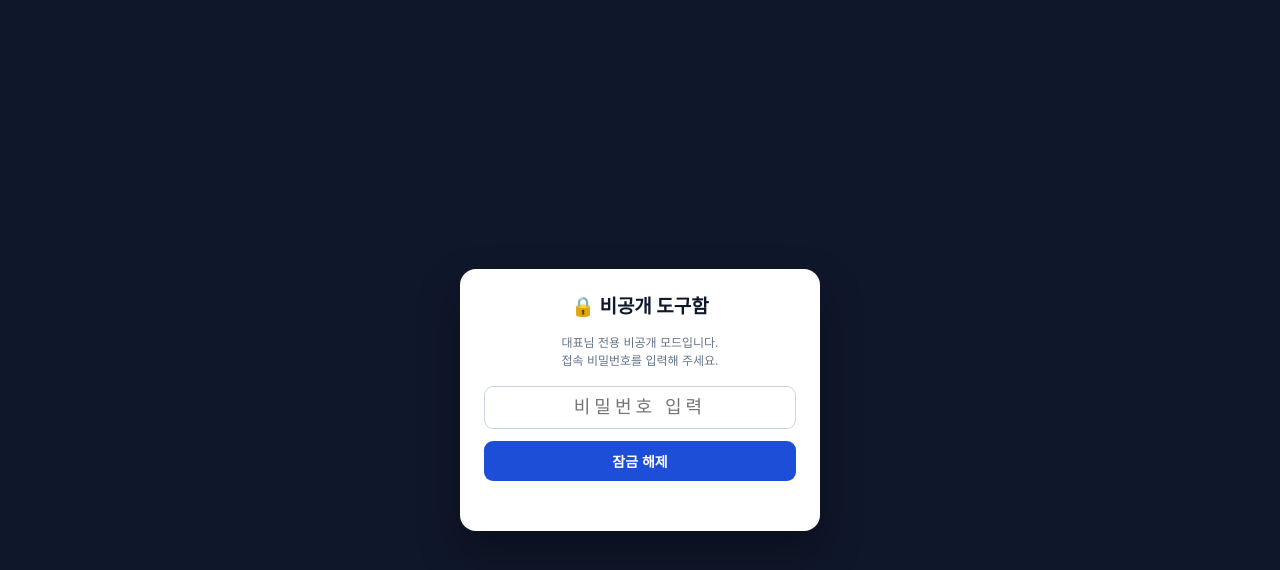
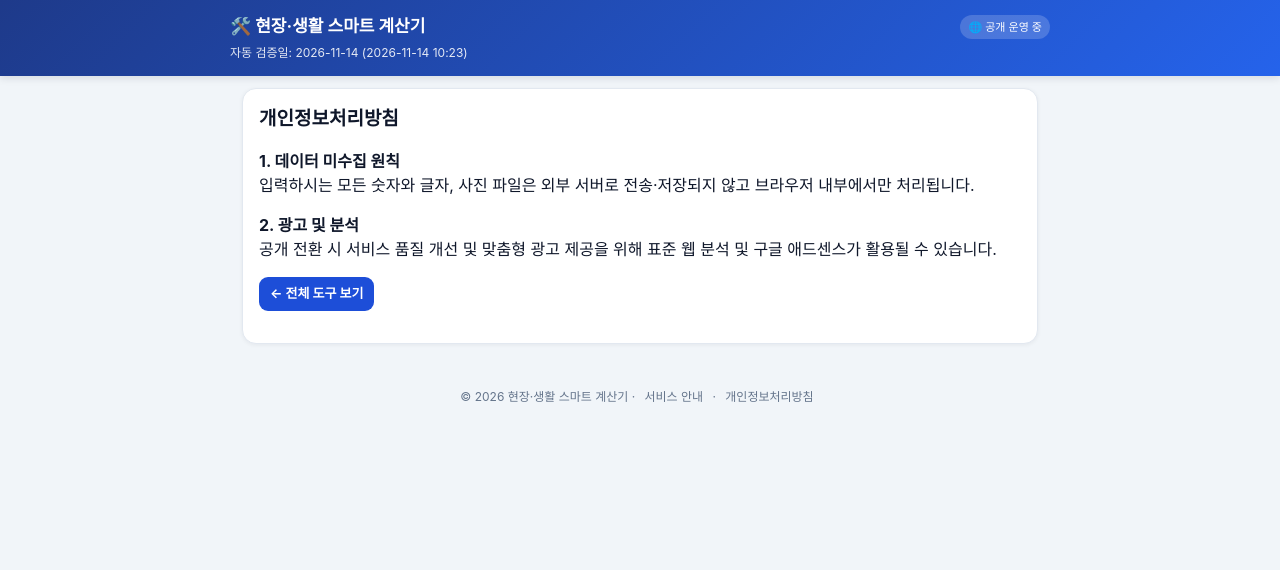
Before and after one commit to acehero0-teak/utility-tools, a plain HTML site: page privacy.html in a window 1280 px wide. Drawn offline with Linux system fonts and the light colour scheme.

Commit message:
auto update privacy.html

```diff
--- a/privacy.html
+++ b/privacy.html
@@ -6,9 +6,9 @@
   <meta name="apple-mobile-web-app-capable" content="yes">
   <meta name="theme-color" content="#1e40af">
   <meta name="description" content="개인정보처리방침">
-  <meta name="robots" content="noindex, nofollow, noarchive">
+  <meta name="robots" content="index, follow">
   <title>개인정보처리방침 - 현장·생활 스마트 계산기</title>
-
+  <script async src="https://pagead2.googlesyndication.com/pagead/js/adsbygoogle.js?client=ca-pub-4632047255308170" crossorigin="anonymous"></script>
   <style>
     :root {
       --bg: #f1f5f9;
@@ -178,11 +178,11 @@
     <div class="hdr-inner">
       <div class="hdr-top">
         <a class="hdr-title" href="/">🛠️ 현장·생활 스마트 계산기</a>
-        <span class="badge">🔒 비공개 테스트</span>
+        <span class="badge">🌐 공개 운영 중</span>
       </div>
       <div class="hdr-sub">
-        <span>자동 검증일: 2026-11-14 (2026-11-14 10:10)</span>
-        <a class="hdr-home" href="/">← 전체 도구 9종 보기</a>
+        <span>자동 검증일: 2026-11-14 (2026-11-14 10:23)</span>
+
       </div>
     </div>
   </header>
@@ -193,17 +193,17 @@
 
   <footer>
     <span>© 2026 현장·생활 스마트 계산기</span> ·
-    <a href="/">전체 도구</a> ·
     <a href="/about.html">서비스 안내</a> ·
     <a href="/privacy.html">개인정보처리방침</a>
   </footer>
 
   <script>
-    const CFG = {"site_title":"현장·생활 스마트 계산기","domain":"tools.netgreatest.com","adsense_pub_id":"ca-pub-4632047255308170","ga4_id":"G-QFWRWR2ZB8","private_mode":true,"access_pin":"8484","last_verified_date":"2026-11-14","banners":[{"badge":"정부지원금","title":"내 조건에 맞는 정책자금·지원금 한눈에 찾기","desc":"소상공인·사업자·개인 지원금 공고 매일 자동 업데이트","url":"https://grant.netgreatest.com","bg":"#1e3a8a"},{"badge":"추천도구","title":"부가세(10%) · 원천징수(3.3%) 1초 역산 계산","desc":"견적서 작성부터 일당 정산까지 모바일에서 바로 확인","url":"/vat.html","bg":"#0f766e"},{"badge":"인기도구","title":"모바일 사진 용량 줄이기 (서버 저장 0%)","desc":"100KB·300KB 제출용 사진 크기 변환을 스마트폰에서 즉시 처리","url":"/image-resize.html","bg":"#4338ca"}],"standards":{"vat_rate":0.1,"withholding_income_tax":0.03,"withholding_local_tax":0.003,"pyeong_sqm_exact":3.305785123966942,"paint_coverage_m2_per_l":{"water_interior":10.0,"water_exterior":8.0,"oil_enamel":9.0,"urethane_waterproof_primer":5.0,"urethane_waterproof_mid_kg_m2":3.2,"urethane_waterproof_top":6.0,"epoxy_primer":6.5,"epoxy_mid_kg_m2":1.5,"epoxy_top":6.0},"opening_deduction_m2":{"door":1.89,"window":1.5},"daily_worker_tax_deduction_threshold":150000}};
+    const CFG = {"site_title":"현장·생활 스마트 계산기","domain":"tools.netgreatest.com","adsense_pub_id":"ca-pub-4632047255308170","ga4_id":"G-QFWRWR2ZB8","private_mode":false,"hub_private":true,"access_pin":"8484","last_verified_date":"2026-11-14","banners":[{"badge":"정부지원금","title":"내 조건에 맞는 정책자금·지원금 한눈에 찾기","desc":"소상공인·사업자·개인 지원금 공고 매일 자동 업데이트","url":"https://grant.netgreatest.com","bg":"#1e3a8a"},{"badge":"추천도구","title":"부가세(10%) · 원천징수(3.3%) 1초 역산 계산","desc":"견적서 작성부터 일당 정산까지 모바일에서 바로 확인","url":"/vat.html","bg":"#0f766e"},{"badge":"인기도구","title":"모바일 사진 용량 줄이기 (서버 저장 0%)","desc":"100KB·300KB 제출용 사진 크기 변환을 스마트폰에서 즉시 처리","url":"/image-resize.html","bg":"#4338ca"}],"standards":{"vat_rate":0.1,"withholding_income_tax":0.03,"withholding_local_tax":0.003,"pyeong_sqm_exact":3.305785123966942,"paint_coverage_m2_per_l":{"water_interior":10.0,"water_exterior":8.0,"oil_enamel":9.0,"urethane_waterproof_primer":5.0,"urethane_waterproof_mid_kg_m2":3.2,"urethane_waterproof_top":6.0,"epoxy_primer":6.5,"epoxy_mid_kg_m2":1.5,"epoxy_top":6.0},"opening_deduction_m2":{"door":1.89,"window":1.5},"daily_worker_tax_deduction_threshold":150000}};
+    const PAGE_LOCKED = false;
     const fmt = (n) => Math.round(n).toLocaleString('ko-KR');
 
     (function initLock() {
-      if (CFG.private_mode && sessionStorage.getItem('ut_unlocked') !== '1') {
+      if (PAGE_LOCKED && sessionStorage.getItem('ut_unlocked') !== '1') {
         document.getElementById('lockScreen').style.display = 'flex';
       }
     })();
```
